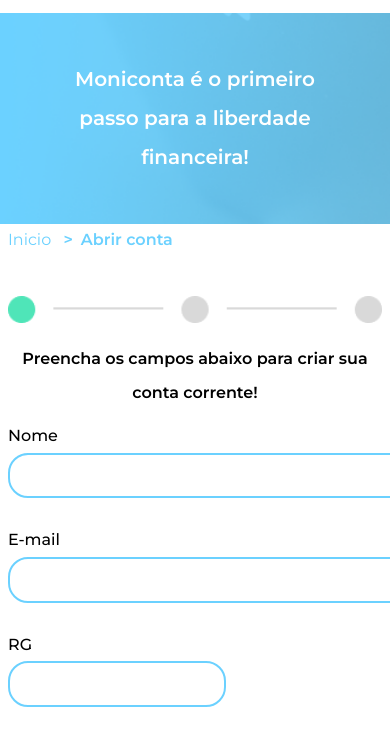
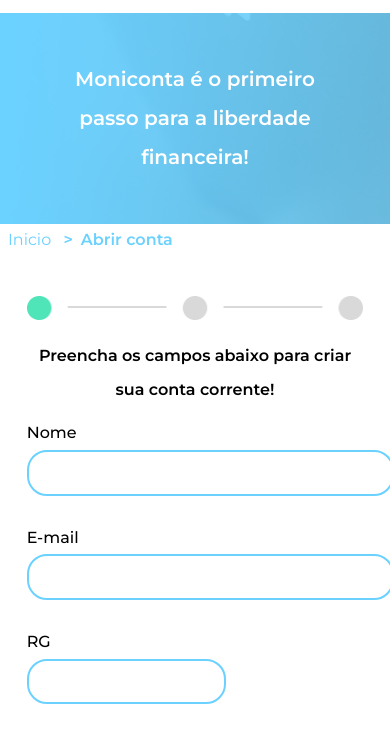
Before and after one commit to silashorta/monibank-main, a plain HTML site: page pages/abrir-conta-form.html in a window 390 px wide. Shown: the part 52-785 px from the top of the page. Drawn offline with nearby package versions, Linux system fonts and the light colour scheme.

Commit message:
Update styles.css

```diff
--- a/styles/formulario/styles.css
+++ b/styles/formulario/styles.css
@@ -216,7 +216,7 @@
     }
 
     .formulario{
-        width: 100%;
+        width: ;
     }
     .formulario__container{
         margin: 0;
```
